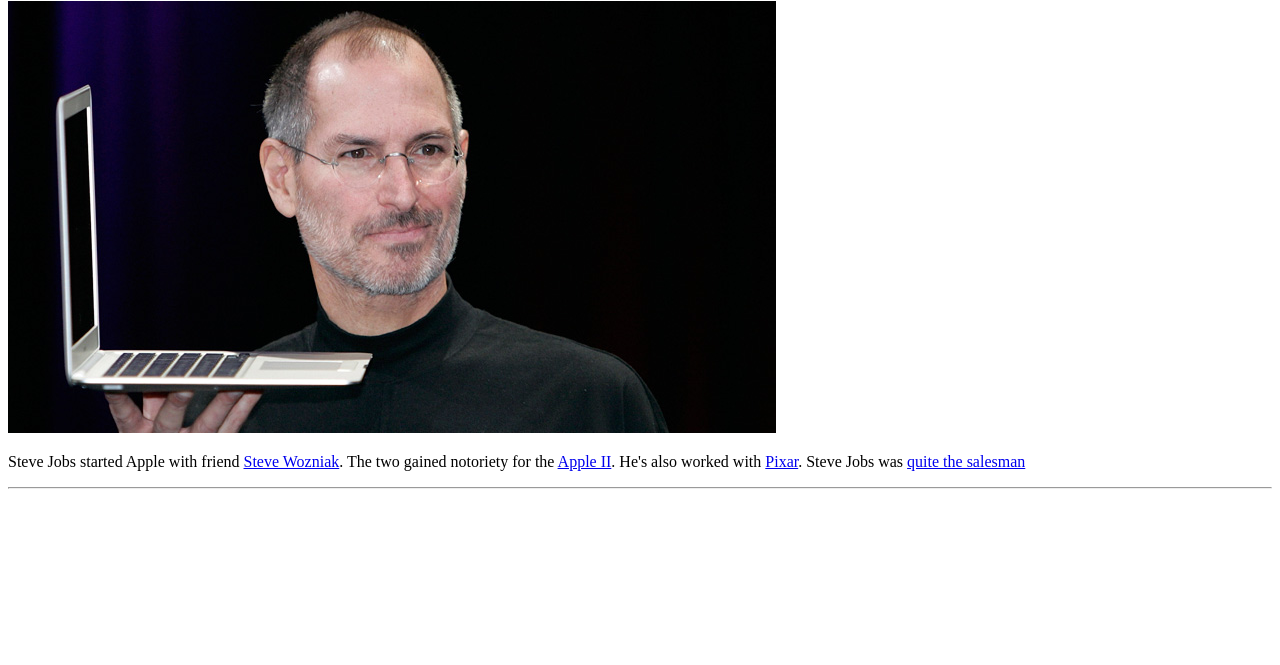
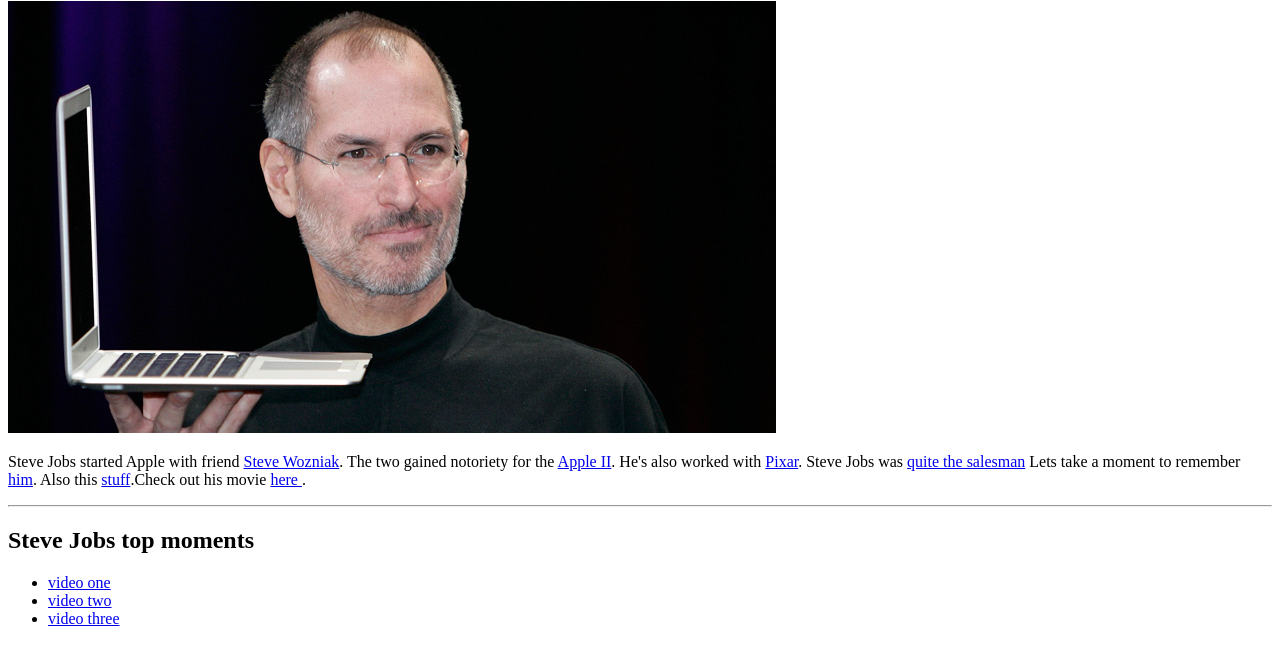
Before and after one commit to alexgimson86/SteveJobs, a plain HTML site: page index.html in a window 1280 px wide. Shown: the part 79-744 px from the top of the page. Drawn offline with Linux system fonts and the light colour scheme.

Commit message:
added videos about steve jobs

```diff
--- a/index.html
+++ b/index.html
@@ -16,9 +16,22 @@
     <p>
         Steve Jobs started Apple with friend
         <a href="https://en.wikipedia.org/wiki/Steve_Wozniak">Steve Wozniak</a>. The two gained notoriety for the <a href="https://en.wikipedia.org/wiki/Apple_II">Apple II</a>. He's also worked with <a href="https://en.wikipedia.org/wiki/Pixar">Pixar</a>.
-        Steve Jobs was <a href="https://en.wikipedia.org/wiki/Reality_distortion_field"> quite the salesman</a>
+        Steve Jobs was <a href="https://en.wikipedia.org/wiki/Reality_distortion_field"> quite the salesman</a> Lets take a moment to remember <a href="http://www.apple.com/stevejobs/">him</a>. Also this <a href="https://www.amazon.com/Steve-Jobs-Walter-Isaacson/dp/1451648537">stuff</a>.Check
+        out his movie <a href="http://www.imdb.com/title/tt2080374/">here </a>.
     </p>
     <hr>
+    <h2>Steve Jobs top moments</h2>
+    <ul>
+        <li>
+            <a href="https://www.youtube.com/embed/UvEiSa6_EPA">video one</a>
+        </li>
+        <li>
+            <a href="https://www.youtube.com/embed/upzKj-1HaKw">video two</a>
+        </li>
+        <li>
+            <a href="https://www.youtube.com/embed/5Z1gfgM7kzo">video three</a>
+        </li>
+    </ul>
 
 
 </body>
```
